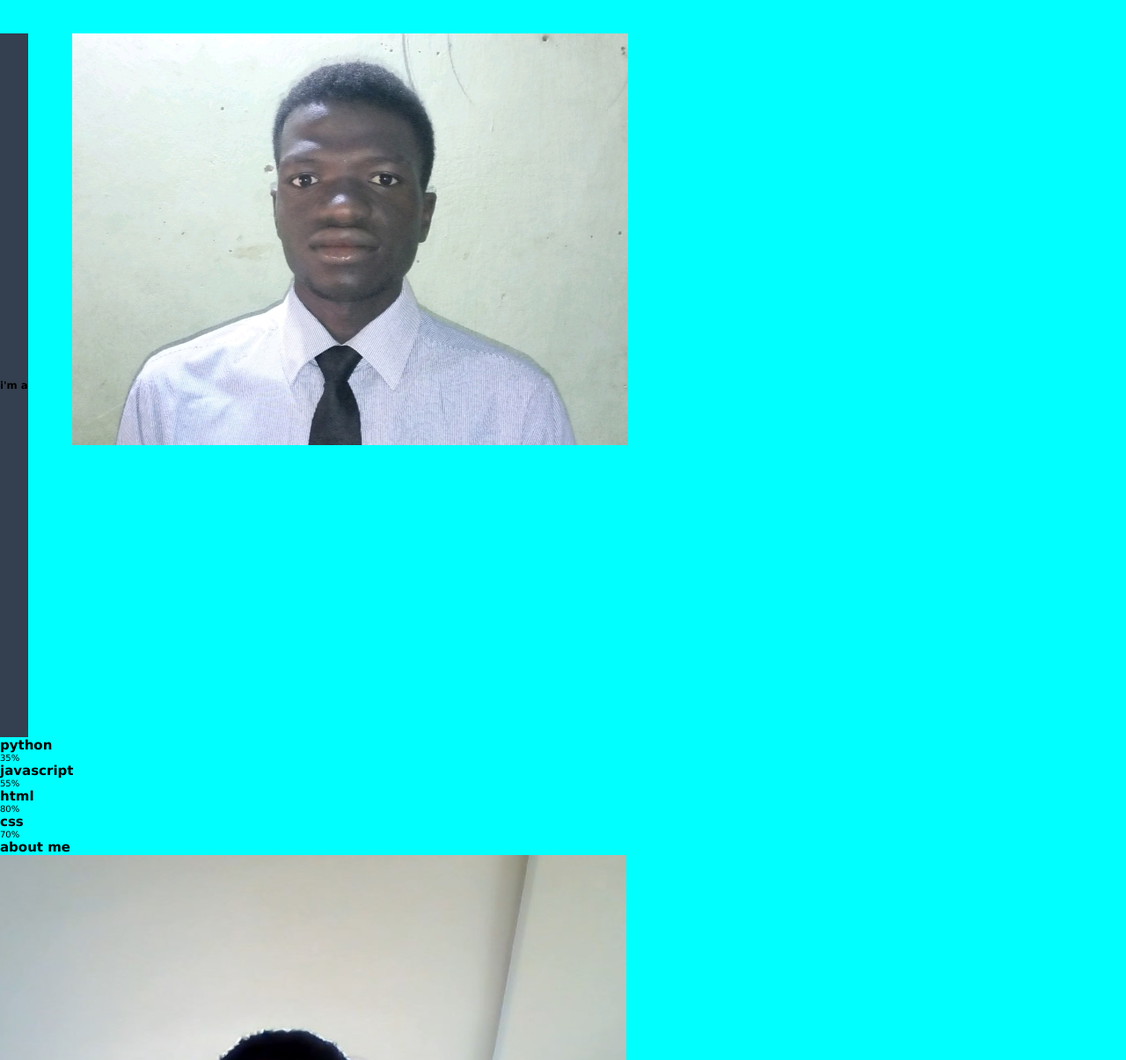
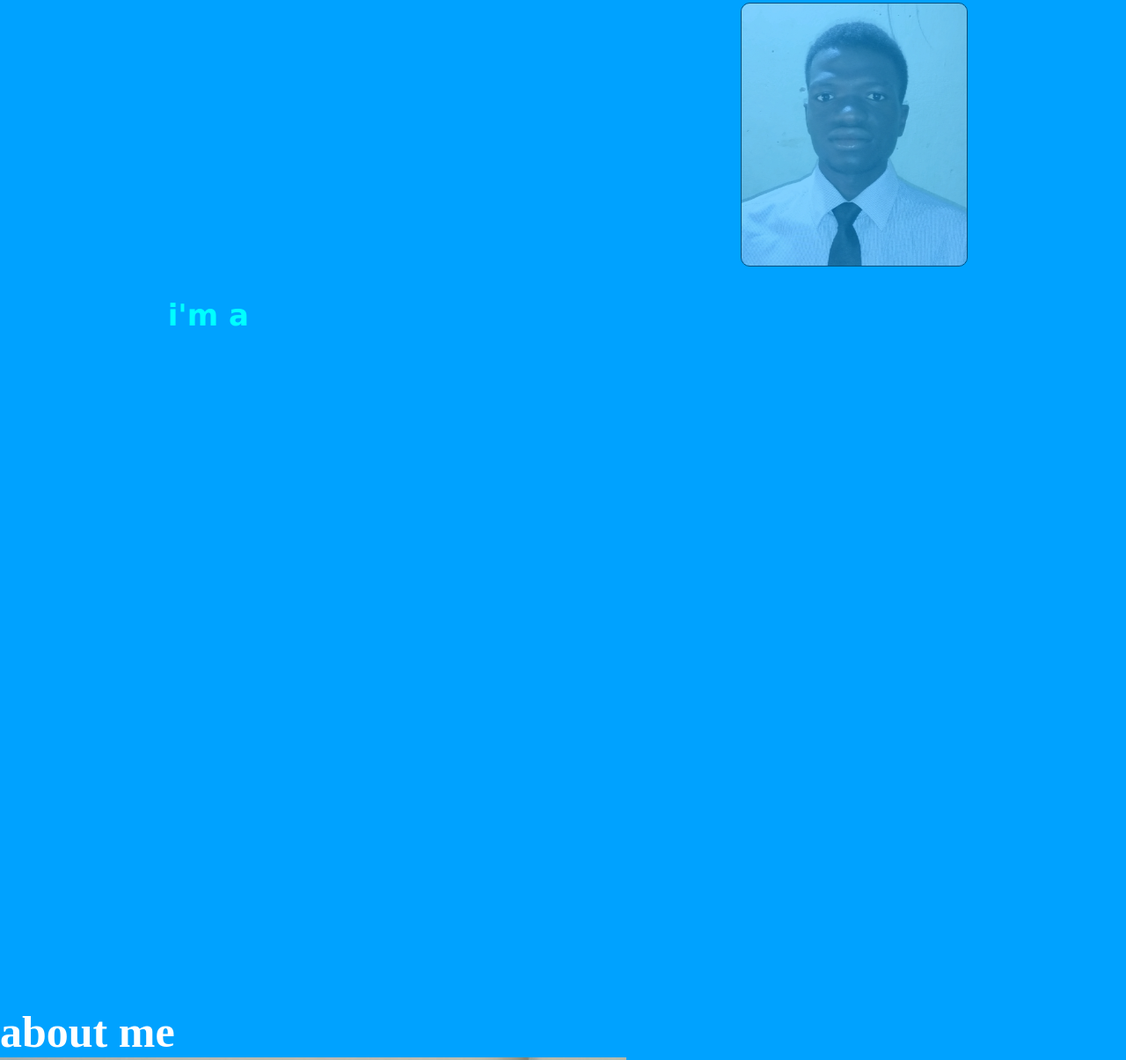
Before and after one commit to abner0samuel/resume2, a plain HTML site: page index.html in a window 1280 px wide. Shown: the part 162-1367 px from the top of the page at 88% size. Drawn offline with Linux system fonts and the light colour scheme.

Commit message:
Add files via upload

```diff
--- a/style.css
+++ b/style.css
@@ -32,8 +32,9 @@ html{
     overflow-x: hidden;
 }
 body{
-    background: aqua;
+    background-color:rgb(0, 162, 255);
 }
+
 .header{
     position: fixed;
     top: 0;
@@ -69,11 +70,12 @@ body{
     color: aqua;
     border-bottom: 3px solid turquoise;
 }
+/* text animation */
 #home{
-    margin-top: 20rem;
-    grid-template-columns: 1fr 1fr;
+    margin: 10rem;
     display: flex ;
-    gap: 50px;
+    justify-content: space-between;
+
 }
 
 .home_main{
@@ -81,7 +83,7 @@ body{
     align-items: center;
     justify-content: center;
     min-height: 100vh;
-    background: #343F4F;
+    background: transparent;
 }
 .textmotion{
     display: inline-flex;
@@ -99,43 +101,252 @@ body{
     overflow: hidden;
     transition: all ease-in-out;
 }
-.txt li{
-    color: #FC6D6D;
-    list-style: none;
-    font-size: 60px;
-    font-weight: 500;
-    position: relative;
-    top: 0;
-    animation: silde 6s steps(4) infinite;
+
+.text-animation{
+    font-size:34px;
+    font-weight:600;
+    min-width:280px;
+    color: aqua;
 }
-@keyframes  silde {
-    100%{
-       top: -360px;
+.text-animation span{
+    position:relative;
+}
+.text-animation span::before{
+    content:"web developer";
+    color:#fff;
+    animation: words 20s infinite;
+}
+.text-animation span::after{
+    content:" ";
+    background-color: rgb(0, 162, 255);
+    position:absolute;
+    width:calc(100% + 8px);
+    height:100%;
+    border-left: rgb(0, 162, 255) solid 3px ;
+    right:-8px;
+    animation:cursor 0.6s infinite,typing 20s steps(14) infinite;
+}
+@keyframes cursor{
+    to{
+        border-left:2px  solid   rgb(0, 162, 255);
+  }
+}
+@keyframes words{
+    0%,20%{
+        content:"Backend developer";
+    }
+    21%,40%{
+        content:"Softwere developer"
+    }
+    41%,60%{
+        content:"UI/UX designer"
+    }
+    61%,80%{
+        content:"Fontend developer"
+    }
+    81%,100%{
+       content:"Python developer"
     }
 }
-.txt li span{
-    position: relative;
-}
-
-.txt li span::after{
-    content: " ";
-    position: absolute;
-    left: 0;
-    height: 100%;
-    width: 100%;
-    background: #343F4F;
-    border-left: 1px solid  #FC6D6D;
-    animation: tying 1s steps(19) infinite;
-}
-@keyframes  tying{
-    100%{
-        left: 100%;
-        /* margin: 0 -35px 0 35px ; */
+@keyframes typing{
+    10%,15%,30%,35%,50%,55%,70%,75%,90%,95%{
+        width:0;
+    }
+    5%,20%,25%,40%,45%,60%,65%,80%,85%{
+        width:calc(100% + 8px)
     }
 }
 
 
+.home_img{
+    transform: skew(0deg,-10deg)translateY(120deg);
+    margin-left: 50px;
+    display: flex;
+    flex-direction: row;
+    flex-wrap: wrap;
+    justify-content: center;
+    align-items: center;
+    gap: 16px;
+    max-width: 1400px;
+    margin: 0 auto;
+    padding: 20px 10px;
 
-.abner{
-    width: 300px;
 }
+.home_img::after {
+    content: "";
+    width: 350px;
+  }
+
+
+
+/* style the home img and animaton  */
+
+.first_img{
+    opacity: 0.5;
+    border: 1px solid black;
+    box-shadow:rgba(0, 0, 0, 0.582) -5px  -5px 5px 5px  inset,rgba(0, 0, 0, 0.582) 5px 5px 5px 5px inset;
+    width: 100%;
+    max-width: 350px;
+    height: 300px;
+    object-fit: cover;
+    border-radius: 10px;
+
+
+
+}
+.first_img:hover{
+    animation: infinite linear reverse rotate 3s  1s;
+    opacity: 1;
+}
+.second{
+    filter: drop-shadow(50px);
+}
+@keyframes rotate {
+    0% {
+        filter: hue-rotate(0deg);
+        box-shadow:rgba(255, 0, 0, 0.836) -10px -10px 10px 10px ,rgba(0, 0, 255, 0.589) 10px 10px 10px 10px;
+
+    }
+
+    100% {
+        filter: hue-rotate(360deg);
+        box-shadow:rgba(255, 0, 0, 0.836) -10px -10px 10px 10px ,rgba(0, 0, 255, 0.589) 10px 10px 10px 10px;
+
+    }
+}
+
+.home_img1{
+    width:400px;
+    height:400px;
+    position: relative;
+    display: inline-block;
+    padding: 15px 30px;
+    overflow: hidden;
+    transition: 0.3s ease-in-out;
+    margin: 50px;
+}
+.home_img1 span{
+    position: absolute;
+    display: block;
+}
+
+.home_img1 span:nth-child(2){
+    top: 0;
+    left: -100%;
+    width: 100%;
+    height: 5px;
+    background: linear-gradient(90deg,transparent,white);
+
+
+}
+.home_img1:hover span:nth-child(2){
+    left:  100%;
+    transition: 1s;
+}
+.home_img1 span:nth-child(4){
+    bottom:0;
+    right:  -100%;
+    width: 100%;
+    height: 5px;
+    background: linear-gradient(270deg,transparent,white);
+
+}
+.home_img1:hover span:nth-child(4){
+    right:  100%;
+    transition: 1s;
+    transition-delay: 0.5s;
+}
+.home_img1 span:nth-child(3){
+    top: -100%;
+    right: 0;
+    width: 5px;
+    height: 100%;
+    background: linear-gradient(180deg,transparent,white);
+
+}
+.home_img1:hover span:nth-child(3){
+    top: 100%;
+    transition: 1s;
+    transition-delay: 0.25s;
+}
+.home_img1 span:nth-child(5){
+    bottom: -100%;
+    left: 0;
+    width: 5px;
+    height: 100%;
+    background: linear-gradient(360deg,transparent,white);
+
+}
+.home_img1:hover span:nth-child(5){
+    bottom: 100%;
+    transition: 1s;
+    transition-delay: 0.75s;
+}
+/* .text{
+    color: #fff;
+} */
+.programming_la {
+    display: flex;
+    justify-content: space-around;
+    font-size: 3rem;
+    background-color: transparent;
+    transform: translateX(-200rem);
+    scale: 0 1;
+    animation: roll linear;
+    animation-timeline: view();
+}
+@keyframes roll{
+    to{
+        scale: 2;
+       transform: translateX(230rem);
+    }
+}
+.number{
+    width: 100px;
+    height: 100px;
+    border-radius: 50%;
+    display: flex;
+    align-items: center;
+    justify-content: center;
+    padding: 5px;
+    border: #fff 1rem solid ;
+}
+.python,.javascript,.html,.css{
+    display: flex;
+    justify-content: space-around;
+    flex-direction: column;
+    align-items: center;
+    border: 3px black solid;
+    border-radius: 10px;
+    width: 200px;
+    height: 250px;
+    box-sizing: border-box;
+    box-shadow: #fff -3px 3px 5px 5px;
+
+}
+#python{
+    border-left-color: black;
+    font-weight: bolder;
+}
+#javascript{
+    border-bottom-color: black;
+    border-right-color: black;
+    font-weight: bolder;
+}
+#html{
+    border-top-color: black;
+    border-left-color: black;
+    border-bottom-color: black;
+    font-weight: bolder;
+}
+#css{
+    border-bottom-color: black;
+    border-top-color: black;
+    border-right-color: black;
+    font-weight: bolder;
+}
+h2{
+    color: white;
+    font-size: 5rem;
+    font-family: 'Times New Roman', Times, serif;
+}
```
